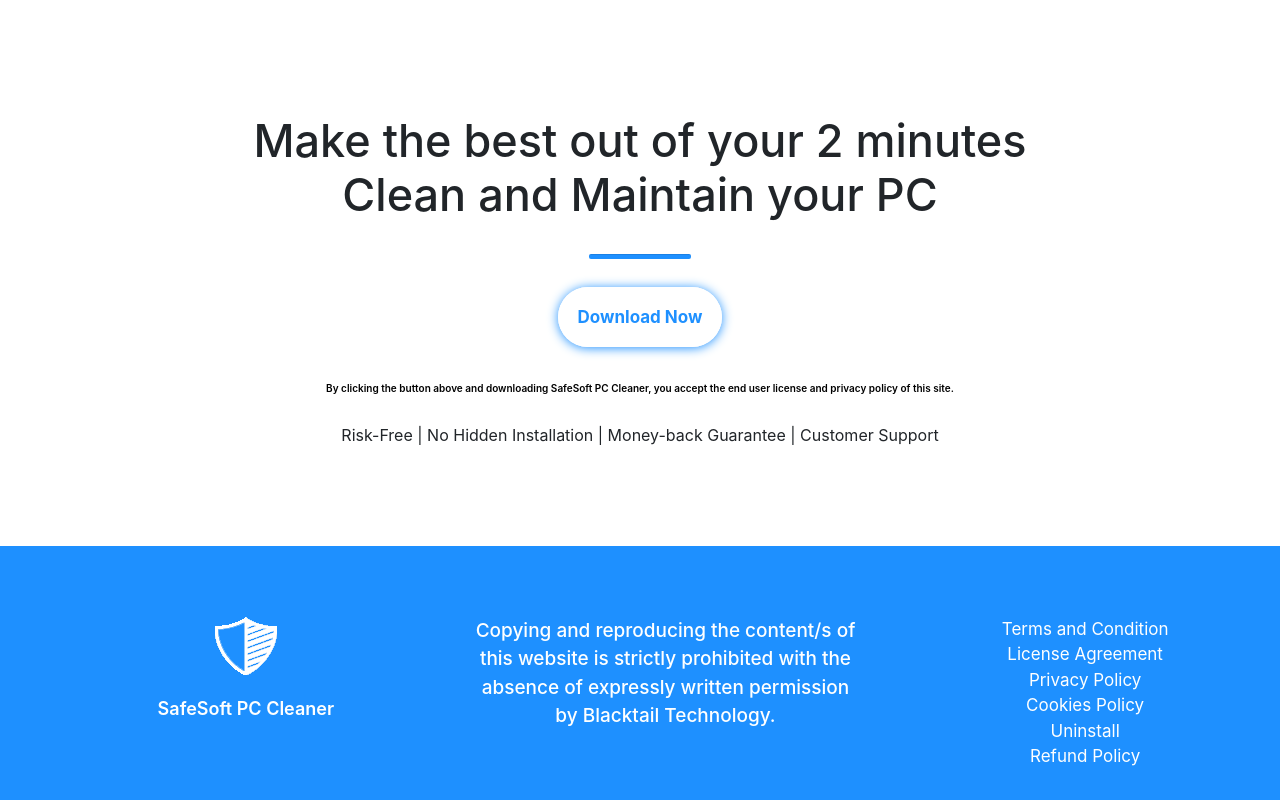
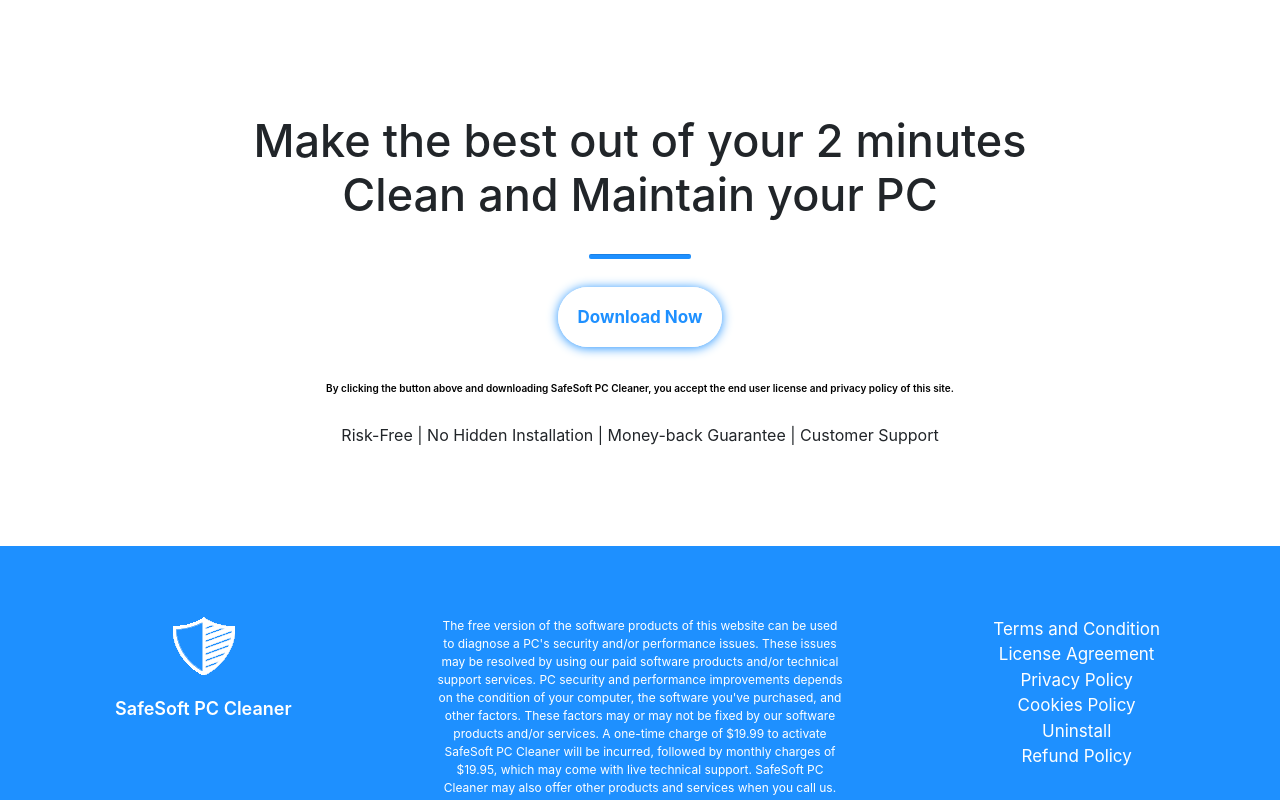
Before and after one commit to xkid1/BlacktailTechnology-PCCleanerLander, a website: page index.html in a window 1280 px wide. Shown: the part 3666-4466 px from the top of the page. Drawn offline with Linux system fonts and the light colour scheme.

Commit message:
Final site

```diff
--- a/css/app.scss
+++ b/css/app.scss
@@ -427,7 +427,7 @@
     }
 
     .fo_wrapper {
-        padding: 71px 0 0 51px;
+        padding: 71px 0 0;
     }
 
     .list-unstyled {
@@ -440,8 +440,7 @@
     }
     .f_infos {
         color: #fff;
-        font-size: 19px;
-        font-weight: 500;
+        font-size: 12px;
         text-align: center;
     }
 }
--- a/index.html
+++ b/index.html
@@ -149,7 +149,7 @@
 
                 </div>
                 <div class="col-md-4">
-                    <p class="f_infos">Copying and reproducing the content/s of this website is strictly prohibited with the absence of expressly written permission by Blacktail Technology.</p>
+                    <p class="f_infos">The free version of the software products of this website can be used to diagnose a PC's security and/or performance issues. These issues may be resolved by using our paid software products and/or technical support services. PC security and performance improvements depends on the condition of your computer, the software you've purchased, and other factors. These factors may or may not be fixed by our software products and/or services. A one-time charge of $19.99 to activate SafeSoft PC Cleaner will be incurred, followed by monthly charges of $19.95, which may come with live technical support. SafeSoft PC Cleaner may also offer other products and services when you call us.</p>
                 </div>
                 <div class="col-md-4">
                     <ul class="list-unstyled">
```
Also changed, not shown: css/app.css, 1 other file.
